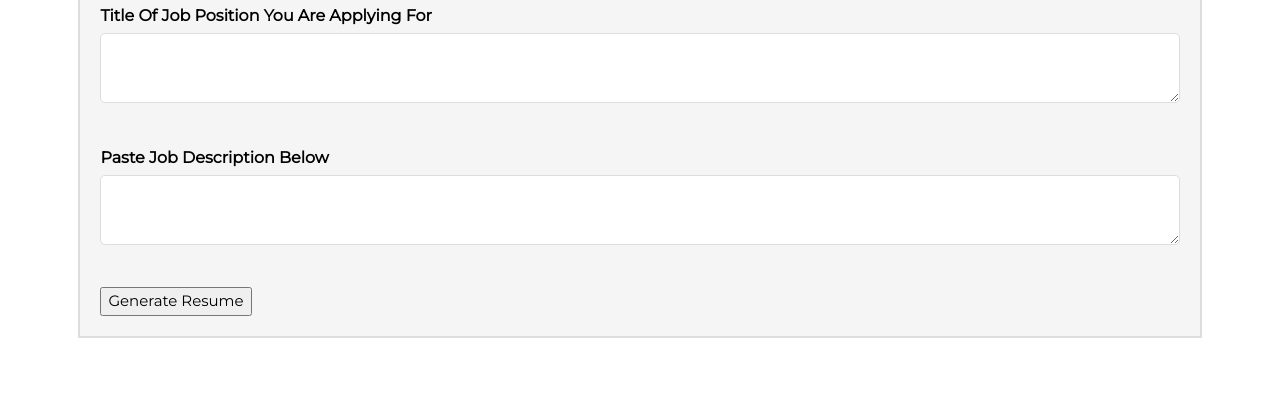
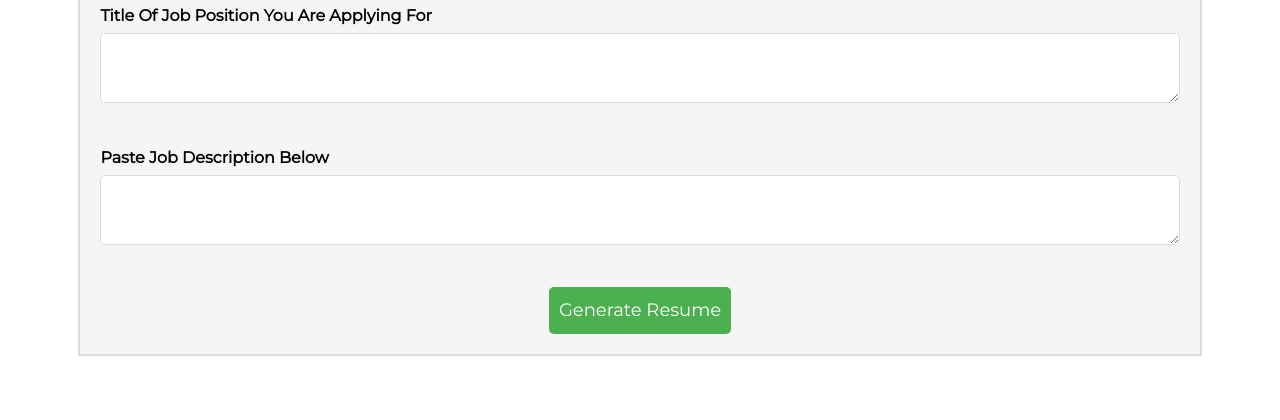
Before and after one commit to yesiguava/csc-394-resume-builder, a Django app: page /qualifications.html in a window 1280 px wide. Shown: the part 1328-1748 px from the top of the page. Before the commit the page ends 1666 px from the top, so only its background shows below. Run offline with Django 4.2, Linux system fonts and the light colour scheme.

Commit message:
Fixed Qualifications Button CSS
Fixed the CSS of the Generate Resume Button

```diff
--- a/static/css/qualifications.css
+++ b/static/css/qualifications.css
@@ -38,7 +38,7 @@ textarea {
 }
 
 /* Style for the Submit button */
-input[type="submit"] {
+button[type="submit"] {
   background-color: #4caf50;
   color: #fff;
   font-size: 18px;
```
Also changed, not shown: templates/qualifications.html (line endings or trailing spaces).
